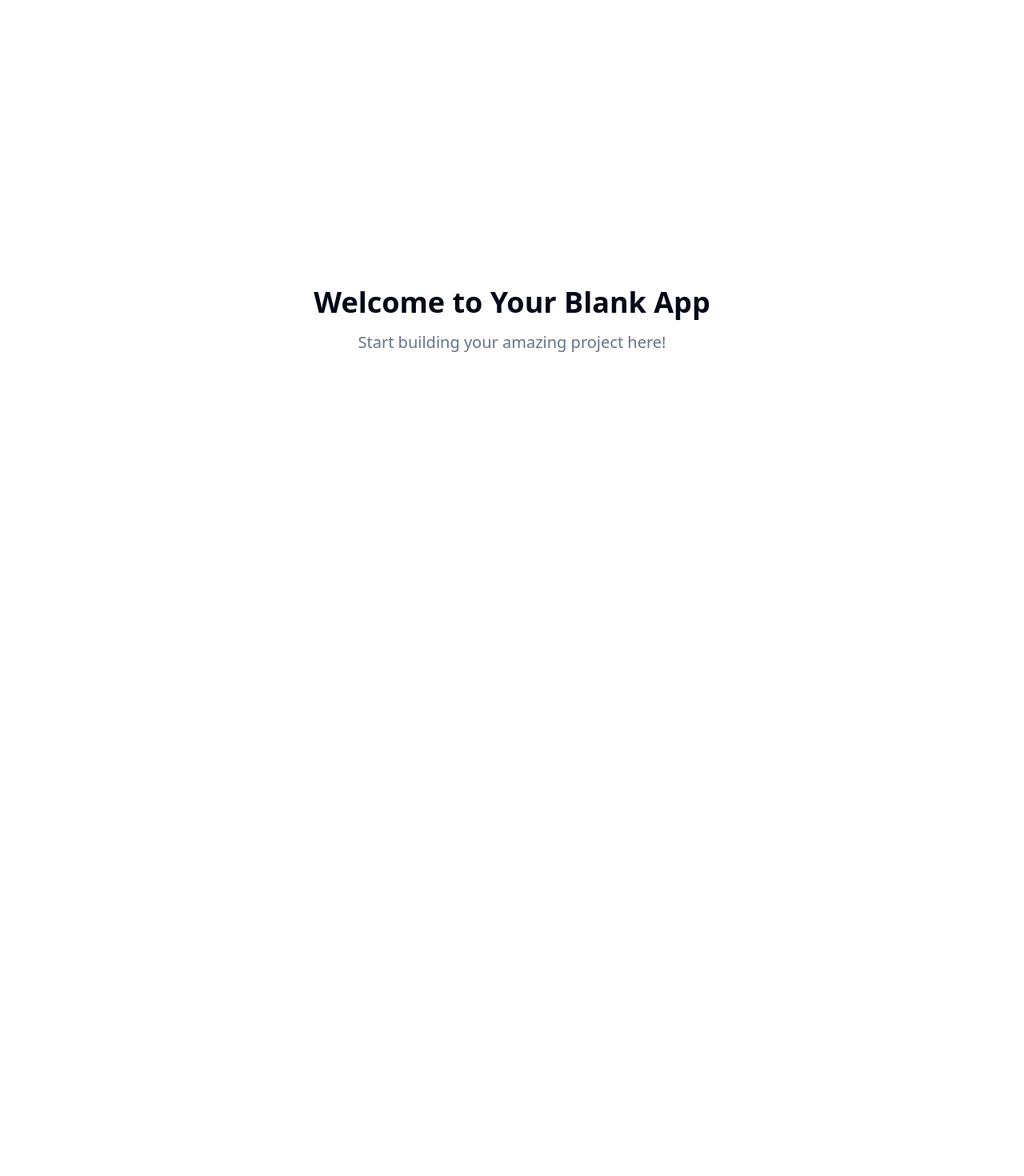
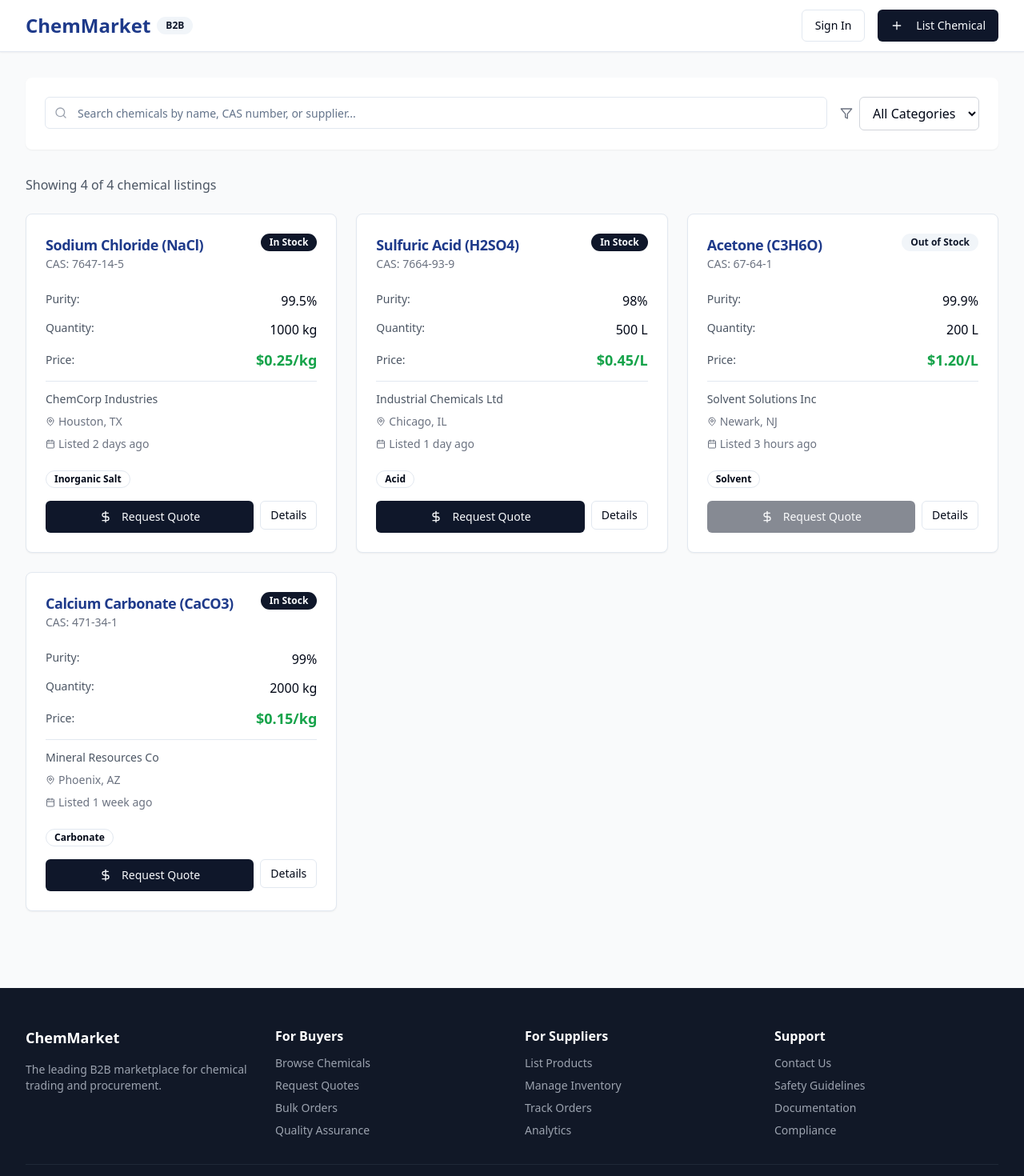
Before and after one commit to 2ZTop/chem-peer-web, a React (Vite) app: page / in a window 1280 px wide. Shown: the top 1470 px of the page at 80% size. Before the commit the page ends 800 px from the top, so only its background shows below. Built offline with nearby package versions, Linux system fonts and the light colour scheme.

Commit message:
feat: Implement chemical marketplace
Develop a web application that allows users to buy and sell chemicals, catering to a chemical company's needs.

```diff
--- a/src/pages/Index.tsx
+++ b/src/pages/Index.tsx
@@ -1,12 +1,258 @@
-// Update this page (the content is just a fallback if you fail to update the page)
+
+import { useState } from "react";
+import { Search, Plus, Filter, MapPin, Calendar, DollarSign } from "lucide-react";
+import { Button } from "@/components/ui/button";
+import { Input } from "@/components/ui/input";
+import { Card, CardContent, CardDescription, CardHeader, CardTitle } from "@/components/ui/card";
+import { Badge } from "@/components/ui/badge";
 
 const Index = () => {
+  const [searchTerm, setSearchTerm] = useState("");
+  const [selectedCategory, setSelectedCategory] = useState("all");
+
+  // Sample chemical listings
+  const chemicalListings = [
+    {
+      id: 1,
+      name: "Sodium Chloride (NaCl)",
+      purity: "99.5%",
+      quantity: "1000 kg",
+      price: "$0.25/kg",
+      supplier: "ChemCorp Industries",
+      location: "Houston, TX",
+      category: "Inorganic Salt",
+      cas: "7647-14-5",
+      listedDate: "2 days ago",
+      inStock: true
+    },
+    {
+      id: 2,
+      name: "Sulfuric Acid (H2SO4)",
+      purity: "98%",
+      quantity: "500 L",
+      price: "$0.45/L",
+      supplier: "Industrial Chemicals Ltd",
+      location: "Chicago, IL",
+      category: "Acid",
+      cas: "7664-93-9",
+      listedDate: "1 day ago",
+      inStock: true
+    },
+    {
+      id: 3,
+      name: "Acetone (C3H6O)",
+      purity: "99.9%",
+      quantity: "200 L",
+      price: "$1.20/L",
+      supplier: "Solvent Solutions Inc",
+      location: "Newark, NJ",
+      category: "Solvent",
+      cas: "67-64-1",
+      listedDate: "3 hours ago",
+      inStock: false
+    },
+    {
+      id: 4,
+      name: "Calcium Carbonate (CaCO3)",
+      purity: "99%",
+      quantity: "2000 kg",
+      price: "$0.15/kg",
+      supplier: "Mineral Resources Co",
+      location: "Phoenix, AZ",
+      category: "Carbonate",
+      cas: "471-34-1",
+      listedDate: "1 week ago",
+      inStock: true
+    }
+  ];
+
+  const categories = ["all", "Acid", "Base", "Solvent", "Inorganic Salt", "Carbonate", "Organic"];
+
+  const filteredChemicals = chemicalListings.filter(chemical => {
+    const matchesSearch = chemical.name.toLowerCase().includes(searchTerm.toLowerCase()) ||
+                         chemical.cas.includes(searchTerm) ||
+                         chemical.supplier.toLowerCase().includes(searchTerm.toLowerCase());
+    const matchesCategory = selectedCategory === "all" || chemical.category === selectedCategory;
+    return matchesSearch && matchesCategory;
+  });
+
   return (
-    <div className="min-h-screen flex items-center justify-center bg-background">
-      <div className="text-center">
-        <h1 className="text-4xl font-bold mb-4">Welcome to Your Blank App</h1>
-        <p className="text-xl text-muted-foreground">Start building your amazing project here!</p>
+    <div className="min-h-screen bg-gray-50">
+      {/* Header */}
+      <header className="bg-white shadow-sm border-b">
+        <div className="max-w-7xl mx-auto px-4 sm:px-6 lg:px-8">
+          <div className="flex justify-between items-center h-16">
+            <div className="flex items-center">
+              <h1 className="text-2xl font-bold text-blue-900">ChemMarket</h1>
+              <Badge variant="secondary" className="ml-2">B2B</Badge>
+            </div>
+            <div className="flex items-center space-x-4">
+              <Button variant="outline">Sign In</Button>
+              <Button>
+                <Plus className="w-4 h-4 mr-2" />
+                List Chemical
+              </Button>
+            </div>
+          </div>
+        </div>
+      </header>
+
+      {/* Search and Filters */}
+      <div className="max-w-7xl mx-auto px-4 sm:px-6 lg:px-8 py-8">
+        <div className="bg-white rounded-lg shadow-sm p-6 mb-8">
+          <div className="flex flex-col md:flex-row gap-4">
+            <div className="flex-1">
+              <div className="relative">
+                <Search className="absolute left-3 top-3 h-4 w-4 text-gray-400" />
+                <Input
+                  placeholder="Search chemicals by name, CAS number, or supplier..."
+                  value={searchTerm}
+                  onChange={(e) => setSearchTerm(e.target.value)}
+                  className="pl-10"
+                />
+              </div>
+            </div>
+            <div className="flex items-center gap-2">
+              <Filter className="w-4 h-4 text-gray-500" />
+              <select
+                className="border border-gray-300 rounded-md px-3 py-2 bg-white"
+                value={selectedCategory}
+                onChange={(e) => setSelectedCategory(e.target.value)}
+              >
+                {categories.map(category => (
+                  <option key={category} value={category}>
+                    {category === "all" ? "All Categories" : category}
+                  </option>
+                ))}
+              </select>
+            </div>
+          </div>
+        </div>
+
+        {/* Results Count */}
+        <div className="mb-6">
+          <p className="text-gray-600">
+            Showing {filteredChemicals.length} of {chemicalListings.length} chemical listings
+          </p>
+        </div>
+
+        {/* Chemical Listings */}
+        <div className="grid gap-6 md:grid-cols-2 lg:grid-cols-3">
+          {filteredChemicals.map((chemical) => (
+            <Card key={chemical.id} className="hover:shadow-lg transition-shadow">
+              <CardHeader>
+                <div className="flex justify-between items-start">
+                  <div>
+                    <CardTitle className="text-lg text-blue-900">{chemical.name}</CardTitle>
+                    <CardDescription className="text-sm text-gray-500">
+                      CAS: {chemical.cas}
+                    </CardDescription>
+                  </div>
+                  <Badge variant={chemical.inStock ? "default" : "secondary"}>
+                    {chemical.inStock ? "In Stock" : "Out of Stock"}
+                  </Badge>
+                </div>
+              </CardHeader>
+              <CardContent>
+                <div className="space-y-3">
+                  <div className="flex justify-between">
+                    <span className="text-sm text-gray-600">Purity:</span>
+                    <span className="font-medium">{chemical.purity}</span>
+                  </div>
+                  <div className="flex justify-between">
+                    <span className="text-sm text-gray-600">Quantity:</span>
+                    <span className="font-medium">{chemical.quantity}</span>
+                  </div>
+                  <div className="flex justify-between items-center">
+                    <span className="text-sm text-gray-600">Price:</span>
+                    <span className="font-bold text-green-600 text-lg">{chemical.price}</span>
+                  </div>
+                  <div className="border-t pt-3 space-y-2">
+                    <div className="flex items-center text-sm text-gray-600">
+                      <span className="font-medium">{chemical.supplier}</span>
+                    </div>
+                    <div className="flex items-center text-sm text-gray-500">
+                      <MapPin className="w-3 h-3 mr-1" />
+                      {chemical.location}
+                    </div>
+                    <div className="flex items-center text-sm text-gray-500">
+                      <Calendar className="w-3 h-3 mr-1" />
+                      Listed {chemical.listedDate}
+                    </div>
+                  </div>
+                  <div className="pt-2">
+                    <Badge variant="outline" className="text-xs">
+                      {chemical.category}
+                    </Badge>
+                  </div>
+                </div>
+                <div className="mt-4 flex gap-2">
+                  <Button className="flex-1" disabled={!chemical.inStock}>
+                    <DollarSign className="w-4 h-4 mr-1" />
+                    Request Quote
+                  </Button>
+                  <Button variant="outline" size="sm">
+                    Details
+                  </Button>
+                </div>
+              </CardContent>
+            </Card>
+          ))}
+        </div>
+
+        {filteredChemicals.length === 0 && (
+          <div className="text-center py-12">
+            <p className="text-gray-500">No chemicals found matching your search criteria.</p>
+            <Button className="mt-4" variant="outline">
+              Clear Filters
+            </Button>
+          </div>
+        )}
       </div>
+
+      {/* Footer */}
+      <footer className="bg-gray-900 text-white mt-16">
+        <div className="max-w-7xl mx-auto px-4 sm:px-6 lg:px-8 py-12">
+          <div className="grid md:grid-cols-4 gap-8">
+            <div>
+              <h3 className="text-lg font-semibold mb-4">ChemMarket</h3>
+              <p className="text-gray-400 text-sm">
+                The leading B2B marketplace for chemical trading and procurement.
+              </p>
+            </div>
+            <div>
+              <h4 className="font-semibold mb-3">For Buyers</h4>
+              <ul className="space-y-2 text-sm text-gray-400">
+                <li>Browse Chemicals</li>
+                <li>Request Quotes</li>
+                <li>Bulk Orders</li>
+                <li>Quality Assurance</li>
+              </ul>
+            </div>
+            <div>
+              <h4 className="font-semibold mb-3">For Suppliers</h4>
+              <ul className="space-y-2 text-sm text-gray-400">
+                <li>List Products</li>
+                <li>Manage Inventory</li>
+                <li>Track Orders</li>
+                <li>Analytics</li>
+              </ul>
+            </div>
+            <div>
+              <h4 className="font-semibold mb-3">Support</h4>
+              <ul className="space-y-2 text-sm text-gray-400">
+                <li>Contact Us</li>
+                <li>Safety Guidelines</li>
+                <li>Documentation</li>
+                <li>Compliance</li>
+              </ul>
+            </div>
+          </div>
+          <div className="border-t border-gray-800 mt-8 pt-8 text-center text-sm text-gray-400">
+            <p>&copy; 2024 ChemMarket. All rights reserved. Licensed chemical marketplace.</p>
+          </div>
+        </div>
+      </footer>
     </div>
   );
 };
```
